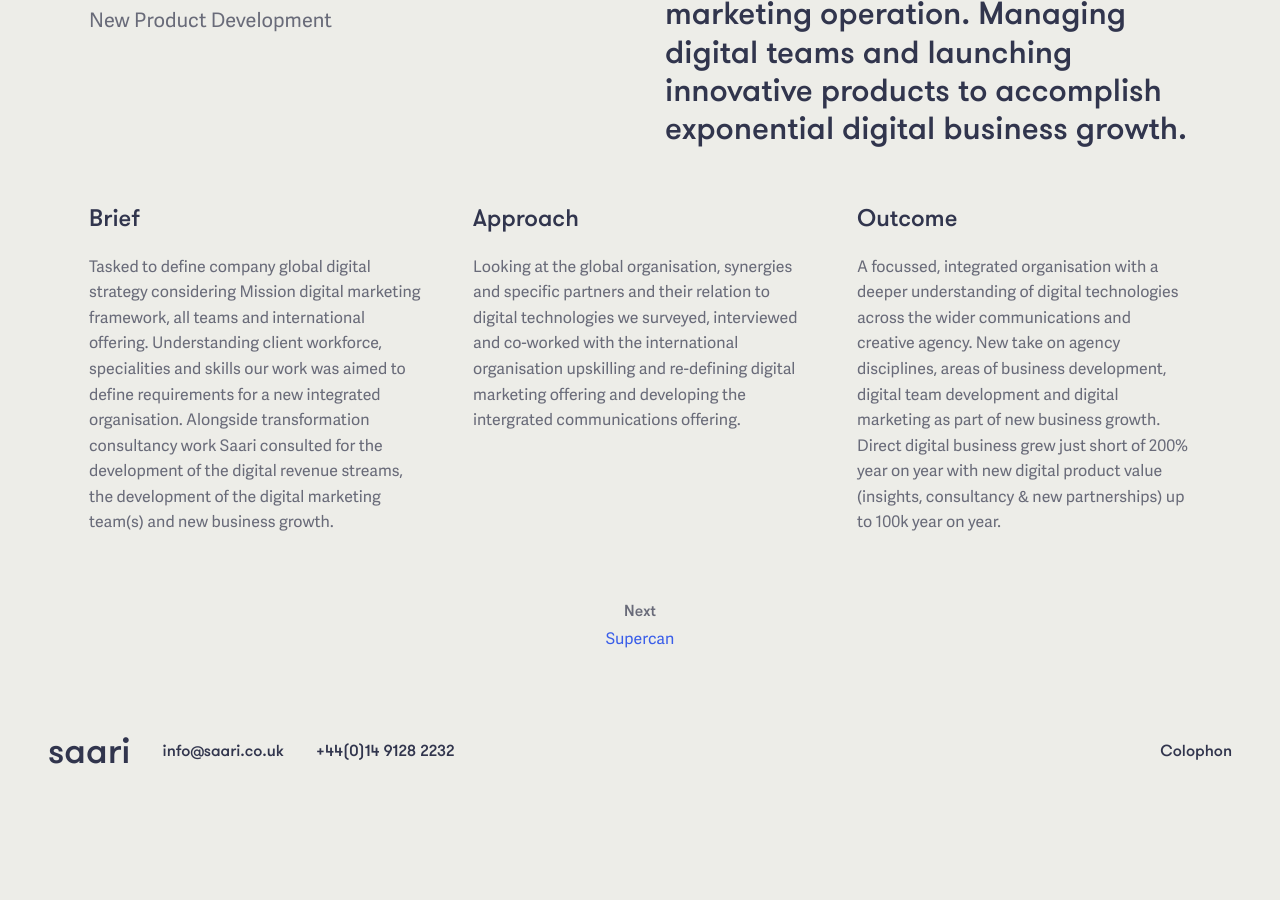
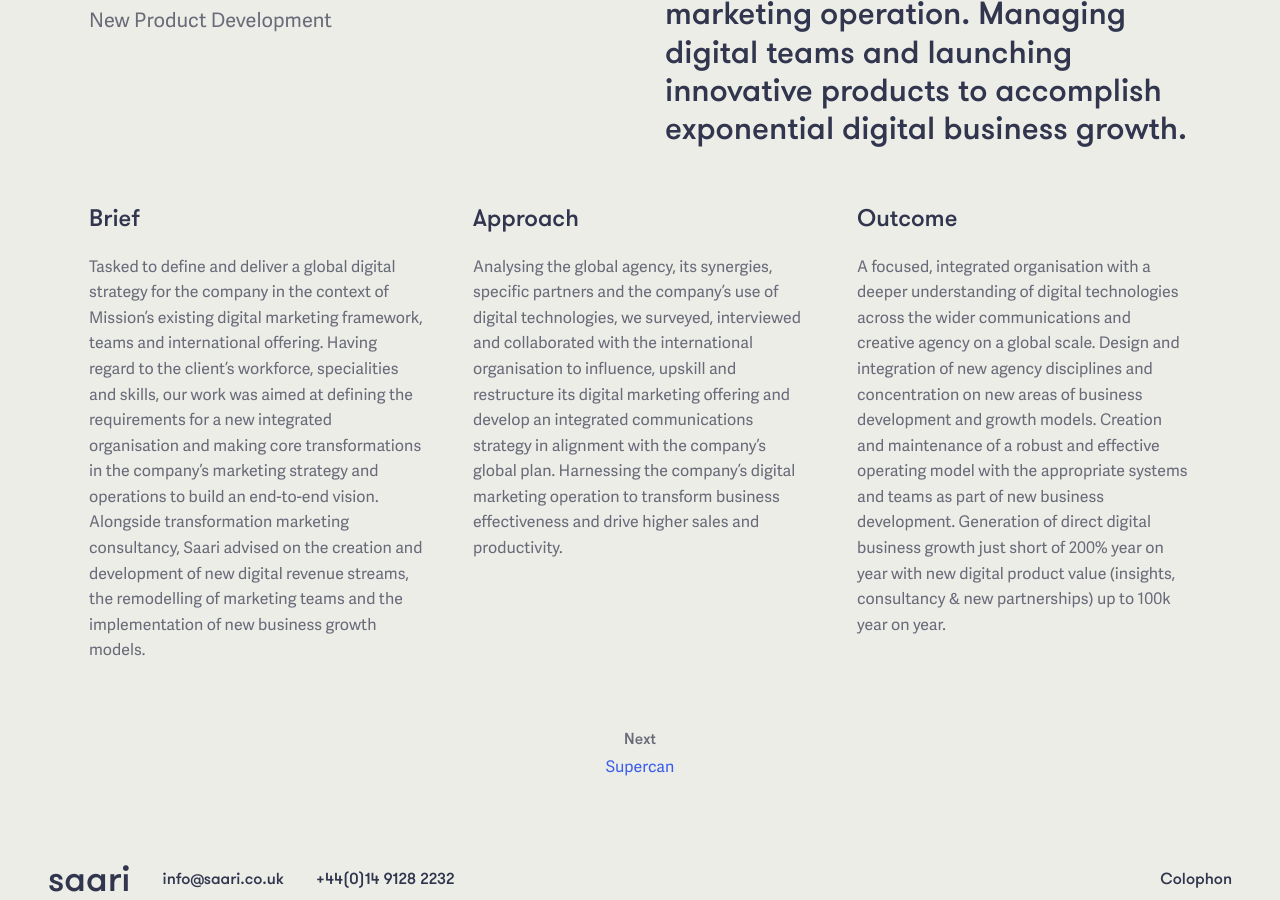
Before and after one commit to garethjohnsdesign/saari.co.uk, a Jekyll site: the page built from _projects/mission-media.markdown, in a window 1280 px wide and 900 px high, scrolled down 784 px. Built offline with Jekyll 4.4.1, drawn with Linux system fonts in a browser that asks for light colours; before the commit the page ends 1600 px from its top, so only the background shows below that.

Commit message:
Updated Mission Media

```diff
--- a/_projects/mission-media.markdown
+++ b/_projects/mission-media.markdown
@@ -15,26 +15,32 @@ services:
 - Insights
 - New Product Development
 feature-image: "/uploads/mission-media-feature.jpg"
-images:
 details:
 - title: Brief
-  text: Tasked to define company global digital strategy considering Mission digital
-    marketing framework, all teams and international offering. Understanding client
-    workforce, specialities and skills our work was aimed to define requirements for
-    a new integrated organisation. Alongside transformation consultancy work Saari
-    consulted for the development of the digital revenue streams, the development
-    of the digital marketing team(s) and new business growth.
+  text: Tasked to define and deliver a global digital strategy for the company in
+    the context of Mission’s existing digital marketing framework, teams and international
+    offering. Having regard to the client’s workforce, specialities and skills, our
+    work was aimed at defining the requirements for a new integrated organisation
+    and making core transformations in the company’s marketing strategy and operations
+    to build an end-to-end vision. Alongside transformation marketing consultancy,
+    Saari advised on the creation and development of new digital revenue streams,
+    the remodelling of marketing teams and the implementation of new business growth
+    models.
 - title: Approach
-  text: Looking at the global organisation, synergies and specific partners and their
-    relation to digital technologies we surveyed, interviewed and co-worked with the
-    international organisation upskilling and re-defining digital marketing offering
-    and developing the intergrated communications offering.
+  text: Analysing the global agency, its synergies, specific partners and the company’s
+    use of digital technologies, we surveyed, interviewed and collaborated with the
+    international organisation to influence, upskill and restructure its digital marketing
+    offering and develop an integrated communications strategy in alignment with the
+    company’s global plan. Harnessing the company’s digital marketing operation to
+    transform business effectiveness and drive higher sales and productivity.
 - title: Outcome
-  text: A focussed, integrated organisation with a deeper understanding of digital
-    technologies across the wider communications and creative agency. New take on
-    agency disciplines, areas of business development, digital team development and
-    digital marketing as part of new business growth. Direct digital business grew
-    just short of 200% year on year with new digital product value (insights, consultancy
-    & new partnerships) up to 100k year on year.
+  text: A focused, integrated organisation with a deeper understanding of digital
+    technologies across the wider communications and creative agency on a global scale.
+    Design and integration of new agency disciplines and concentration on new areas
+    of business development and growth models. Creation and maintenance of a robust
+    and effective operating model with the appropriate systems and teams as part of
+    new business development.  Generation of direct digital business growth just short
+    of 200% year on year with new digital product value (insights, consultancy & new
+    partnerships) up to 100k year on year.
 layout: project
 ---
```
